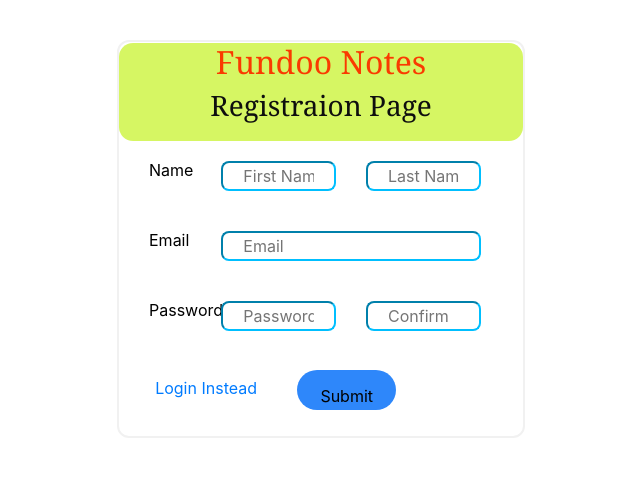
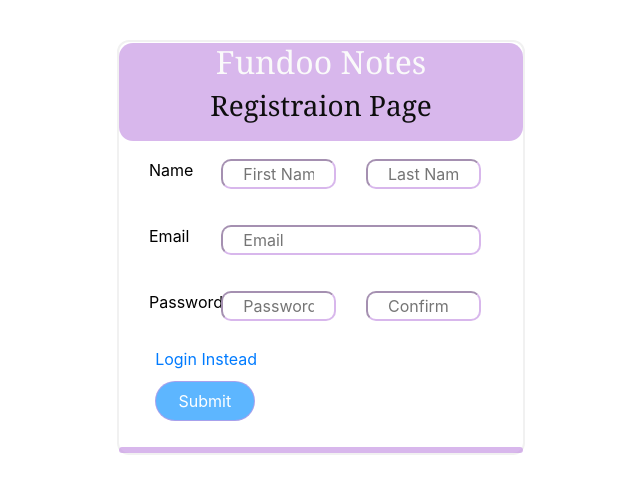
Before and after one commit to ImmA2526/Fundoo_VUeJS, a Vue app: page /rg in a window 1280 px wide. Shown: the top 494 px of the page, without its empty margins (483-1123 px from the left). Built offline with nearby package versions, Linux system fonts and the light colour scheme.

Commit message:
[Imran] Delete : Add : new Contents Added

```diff
--- a/src/components/LoginPage.vue
+++ b/src/components/LoginPage.vue
@@ -121,9 +121,8 @@ margin-bottom: 10px;
     cursor: pointer;
     width: 30%;
     height:40px;
-    border-color: chartreuse;
+    /* border-color: chartreuse; */
 }
-
 
 #bt:hover {
         background-color:rgba(76, 117, 252, 0.815);
--- a/src/components/Register.vue
+++ b/src/components/Register.vue
@@ -39,9 +39,10 @@
       <div class="col-sm-1"></div>
       <div class="col-sm-10">
         <a id="ok" href="LoginPage.html">Login Instead</a>
-        <button id="bt" type="submit" class="btn btn-primary">Submit</button>
+        <button id="btn" type="submit" class="btn btn-primary">Submit</button>
       </div>
     </div>
+    <div class="blank"></div>
   </form>
 </div>
 </template>
@@ -49,71 +50,75 @@
 
 <style scoped>
 
-
 .full
 {
   margin-left: 600px;
 }
 
-#h2
+/* Button */
+#btn
 {
-  color:rgb(250, 58, 0);
+    background-color:rgba(66, 170, 255, 0.856);
+    border-radius:20px;
+    margin-bottom: 10px;
+    margin-top: 10px;
+    cursor: pointer;
+    width: 30%;
+    height:40px;
+    border-color:rgba(200, 152, 228, 0.699);
 }
 
+#btn:hover {
+        background-color:rgba(76, 117, 252, 0.815);
+    }
+
+.blank
+{
+    padding-bottom: 6px;
+    background-color:rgba(200, 152, 228, 0.699);
+    border-radius: 40px;
+}
+
+/* HEading */
 .h2 {
     padding-bottom: 20px;
     margin-top: 1px;
     font-family: Cambria, Cochin, Georgia, Times, 'Times New Roman', serif;
     color:rgb(14, 14, 14);
     padding-bottom: 10px;
-    background-color: rgba(193, 241, 19, 0.658);
+    background-color: rgba(200, 152, 228, 0.699);
     border-radius: 14px;
 }
+
+#h2
+{
+  color:rgb(250, 250, 250);
+}
+
+/* Text Box */
   input[type="text"],
   input[type="password"],
   input[type="email"],
   textarea,
   select {
     padding: 12px 20px;
-    margin: 12px 0;
-    box-sizing: border-box;
-    border-radius: 8px;
+    margin: 10px 0;
     width: 100%;
     height: 30px;
     margin-right: 10%;
-
+    border-color: rgba(200, 152, 228, 0.699);
+    position: relative;
+    border-radius: 10px;
   }
 
   label {
     display: flex;
     justify-content: left;
-    text-align: right;
+    text-align: center;
     width: 200px;
     line-height: 28px;
     color: black;
     margin-left: 30px;
   }
 
-   #ok
-  {
-    margin-right: 40px;
-  }
-
-  button {
-    background-color: cornflowerblue;
-    color: black;
-    border-radius: 12px;
-    padding: 14px 20px;
-    margin: 11px 0;
-    border: none;
-    cursor: pointer;
-    width: 50%;
-  }
-
-
-
-  button:hover {
-    opacity: 0.8;
-  }
-
 </style>
--- a/src/components/ResetPage.vue
+++ b/src/components/ResetPage.vue
@@ -35,6 +35,7 @@
           <button id="rb" type="submit" class="btn btn-primary">Reset</button>
         </div>
       </div>
+      <div class="blank"></div>
     </form>
   </div>
 </template>
@@ -48,10 +49,17 @@
     font-family: Cambria, Cochin, Georgia, Times, 'Times New Roman', serif;
     color:rgb(229, 245, 13);
     padding-bottom: 10px;
-    background-color: rgba(194, 116, 0, 0.658);
+    background-color: rgba(78, 52, 12, 0.966);
     border-radius: 14px;
 }
 
+.blank
+{
+    padding-bottom: 6px;
+    background-color:rgba(78, 52, 12, 0.966);
+    border-radius: 20px;
+
+}
 /* Input Box */
 input[type=text],
 input[type=password],
@@ -62,9 +70,9 @@ textarea, select {
     width: 100%;
     height: 30px;
     margin-left: 40%;
-    border-color: deepskyblue;
+    border-color: rgba(122, 79, 15, 0.616);
     position: relative;
-     border-radius: 10px;
+    border-radius: 10px;
 }
 
 /* SPAN AND BOX UPR  */
@@ -84,9 +92,9 @@ span
 
 input:focus + span,input:valid + span
 {
-    top:0;
+    top:1px;
     left: 40px;
-    color:dodgerblue;
+    color:rgba(78, 52, 12, 0.966);
     padding: 2px;
     background: white;
 }
@@ -100,7 +108,8 @@ input:focus + span,input:valid + span
 #rb{
     margin-left: 400px;
     background-color:rgba(112, 41, 0, 0.568);
-    border-color:rgb(252, 23, 7);
+    border-color:rgba(78, 52, 12, 0.966);
+
 }
 
 #rb:hover {
```
